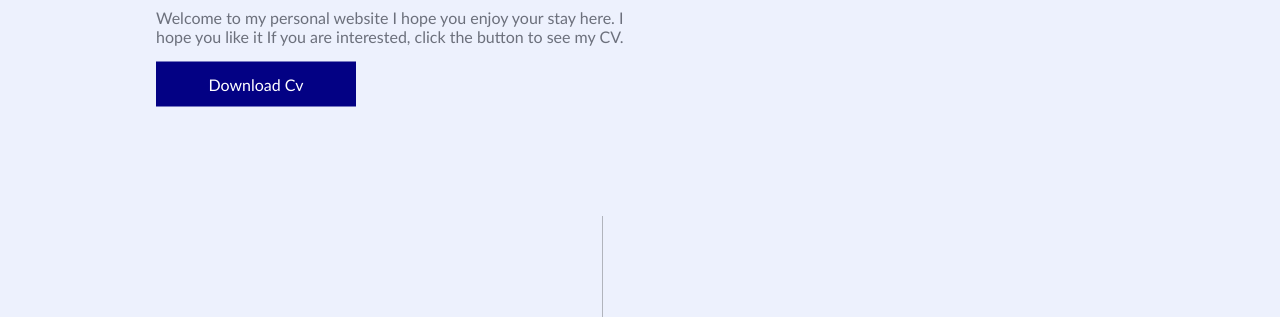
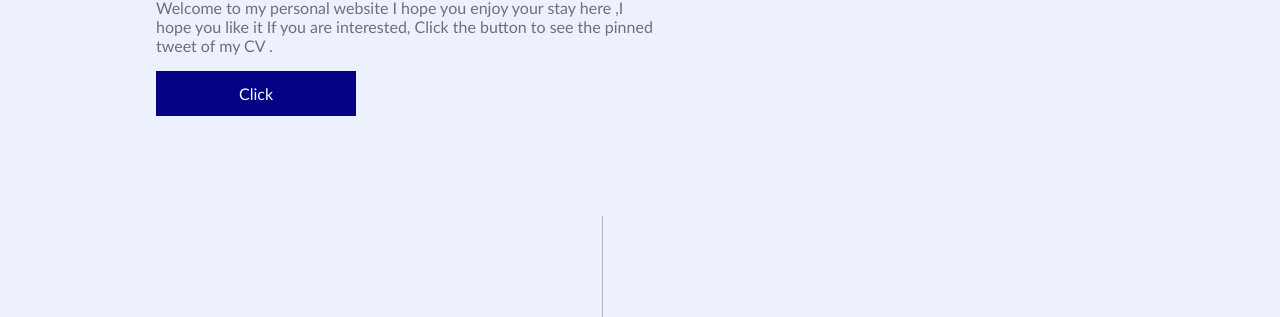
Before and after one commit to xnorahn2001/NorahNaif, a plain HTML site: page index.html in a window 1280 px wide. Shown: the part 400-717 px from the top of the page. Drawn offline with Linux system fonts and the light colour scheme.

Commit message:
Update index.html

```diff
--- a/index.html
+++ b/index.html
@@ -38,9 +38,9 @@
 	<!--name--->
 	<h1>I'm <font color="#030184">Norah</font> Naif</h1>
 	<!--details--------------->
-	<p class="details">Welcome to my personal website I hope you enjoy your stay here. I hope you like it If you are interested, click the button to see my CV. </p>
+	<p class="details">Welcome to my personal website I hope you enjoy your stay here ,I hope you like it If you are interested, Click the button to see the pinned tweet of my CV . </p>
 	<!--cv button-------------------->
-	<a href="C:\Users\dalal\Pictures\Norah Naif Cv.png" class="cv-btn">Download Cv</a>
+	<a href="https://x.com/norahnaifal?s=21" class="cv-btn">Click</a>
 
 
 	</div>
```
